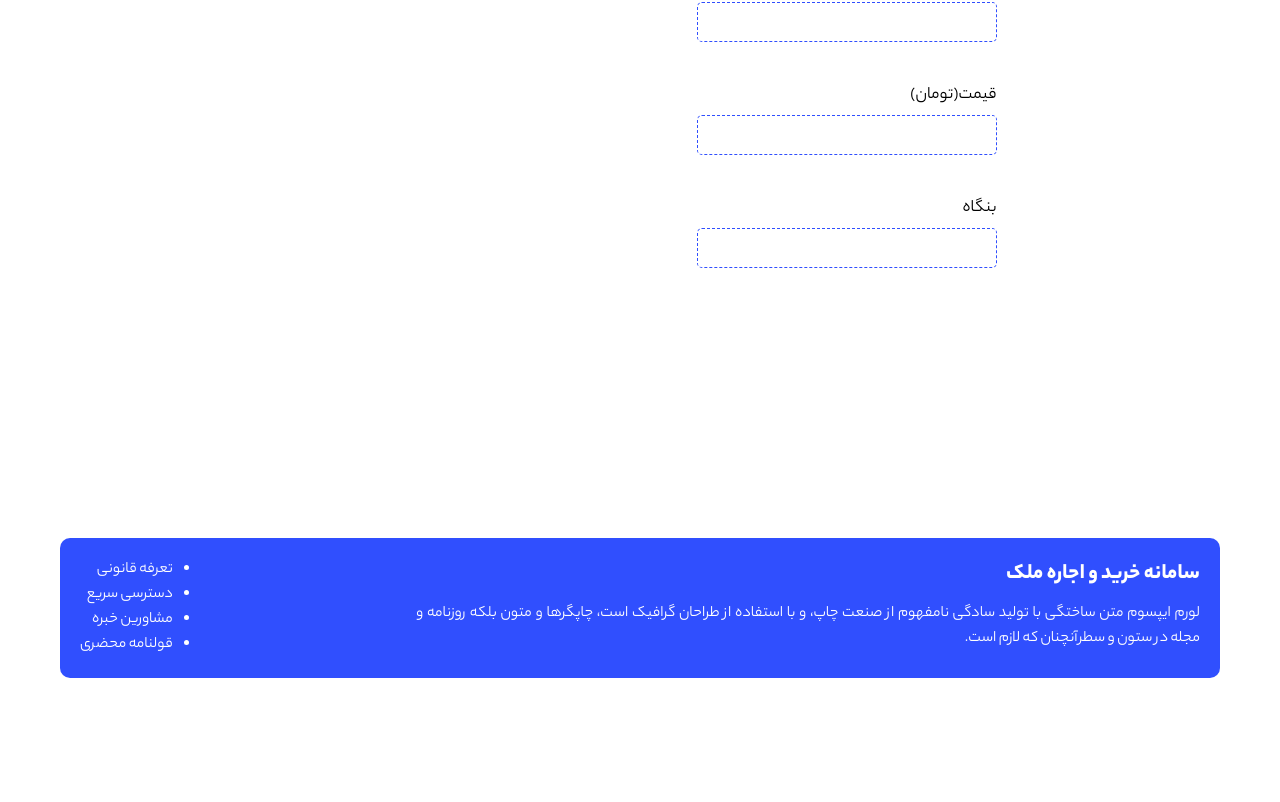
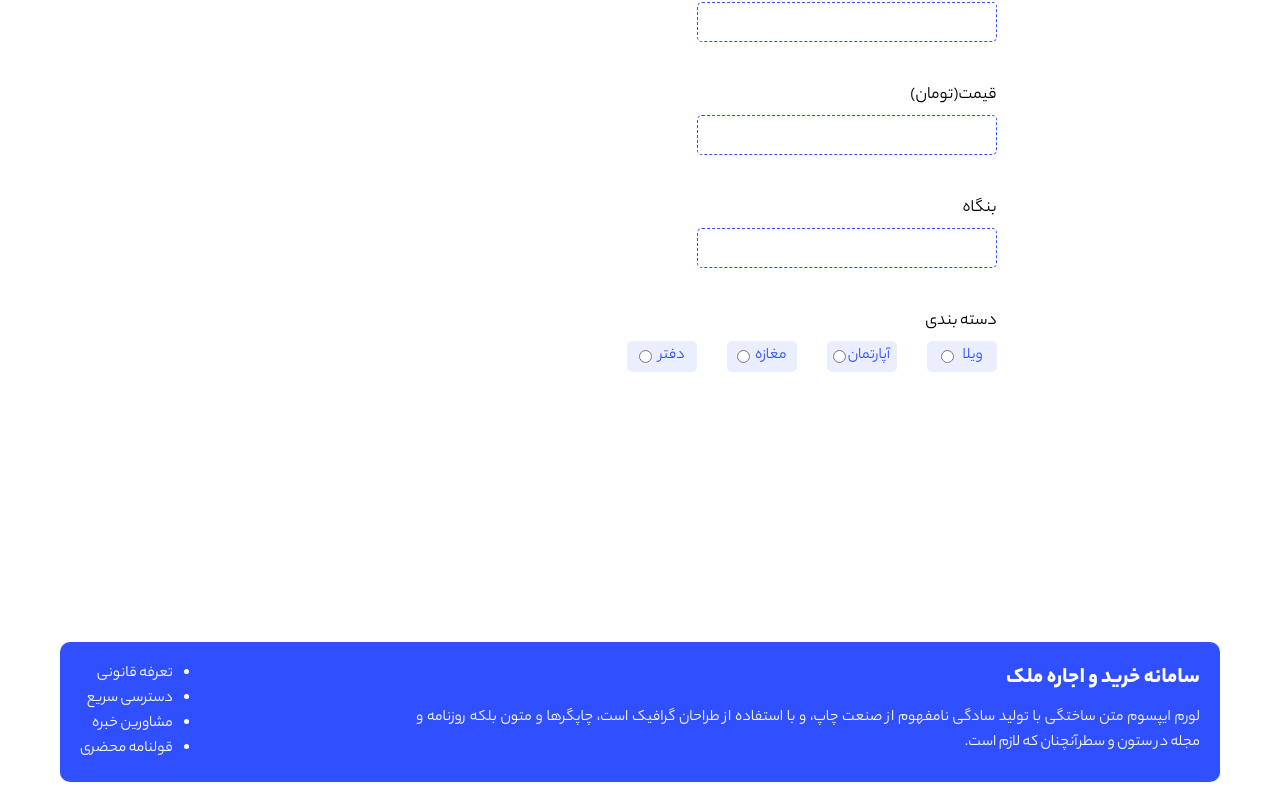
Before and after one commit to MAGNET-CODE/real-estate, a Next.js app: page /dashboard/add in a window 1280 px wide. Shown: the part 749-1551 px from the top of the page. Before the commit the page ends 1447 px from the top, so only its background shows below. Built offline with nearby package versions, Linux system fonts and the light colour scheme; no server answers; sample sign-in values are in the browser's storage.

Commit message:
add-radioList-component

```diff
--- /dev/null
+++ b/src/components/module/RadioList.jsx
@@ -0,0 +1,64 @@
+import styles from "@/module/RadioList.module.css";
+
+function RadioList({ profileData, setProfileData }) {
+  const { category } = profileData;
+
+  const changeHandler = (e) => {
+    const { name, value } = e.target;
+    setProfileData({ ...profileData, [name]: value });
+  };
+
+  return (
+    <div className={styles.container}>
+      <p>دسته بندی</p>
+      <div className={styles.main}>
+        <div>
+          <label htmlFor="villa">ویلا</label>
+          <input
+            type="radio"
+            name="category"
+            value="villa"
+            id="villa"
+            checked={category === "villa"}
+            onChange={changeHandler}
+          />
+        </div>
+        <div>
+          <label htmlFor="apartment">آپارتمان</label>
+          <input
+            type="radio"
+            name="category"
+            value="apartment"
+            id="apartment"
+            checked={category === "apartment"}
+            onChange={changeHandler}
+          />
+        </div>
+        <div>
+          <label htmlFor="store">مغازه</label>
+          <input
+            type="radio"
+            name="category"
+            value="store"
+            id="store"
+            checked={category === "store"}
+            onChange={changeHandler}
+          />
+        </div>
+        <div>
+          <label htmlFor="office">دفتر</label>
+          <input
+            type="radio"
+            name="category"
+            value="office"
+            id="office"
+            checked={category === "office"}
+            onChange={changeHandler}
+          />
+        </div>
+      </div>
+    </div>
+  );
+}
+
+export default RadioList;
--- /dev/null
+++ b/src/components/module/RadioList.module.css
@@ -0,0 +1,25 @@
+.container {
+    margin-bottom: 40px;
+  }
+
+  .container p {
+    font-size: 1.1rem;
+    margin-bottom: 5px;
+  }
+
+  .main {
+    display: flex;
+  }
+
+  .main div {
+    display: flex;
+    align-items: center;
+    justify-content: space-evenly;
+    background-color: #304ffe18;
+    color: #304ffe;
+    margin-left: 30px;
+    width: 70px;
+    padding: 3px 5px;
+    border-radius: 5px;
+    cursor: pointer;
+  }
--- a/src/components/template/AddProfilePage.jsx
+++ b/src/components/template/AddProfilePage.jsx
@@ -1,9 +1,10 @@
 "use client";
 
 import React, { useState } from 'react'
-import TextInput from '../module/TextInput';
+import TextInput from '@/module/TextInput';
 import { Toaster } from 'react-hot-toast';
 import styles from "@/template/AddProfilePage.module.css";
+import RadioList from '@/module/RadioList';
 
 function AddProfilePage() {
     const [profileData, setProfileData] = useState({
@@ -58,6 +59,7 @@ function AddProfilePage() {
             profileData={profileData}
             setProfileData={setProfileData}
         />
+        <RadioList profileData={profileData} setProfileData={setProfileData} />
         <Toaster />
     </div>
   )
```
Lines whose indentation alone changed are shown as unchanged.
